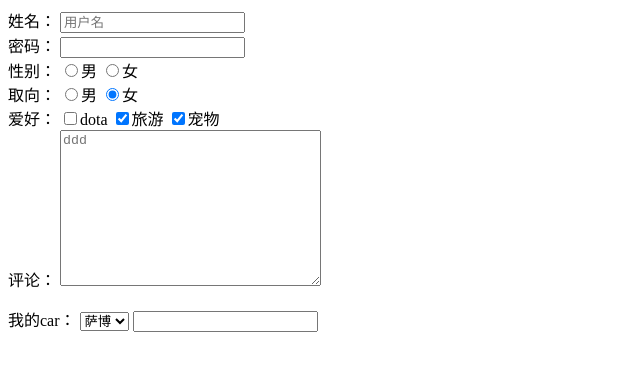
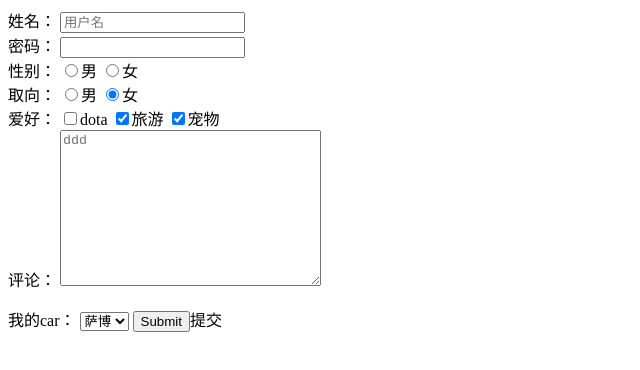
Before and after one commit to Zouch2018/my-learning-projects, a plain HTML site: page 2018-1-26-01表单.html in a window 1280 px wide. Shown: the whole page, without its empty margins (0-640 px from the left). Drawn offline with Linux system fonts and the light colour scheme.

Commit message:
Update 2018-1-26-01表单.html

```diff
--- a/2018-1-26-01表单.html
+++ b/2018-1-26-01表单.html
@@ -38,7 +38,7 @@
            <label>我的car：</label>
         <select name="car">
             <option value="萨博" checked>萨博</option></select>
-        <input type="buttom">
+        <input type="submit">提交
     </p>
 </form>
 </body>
```
